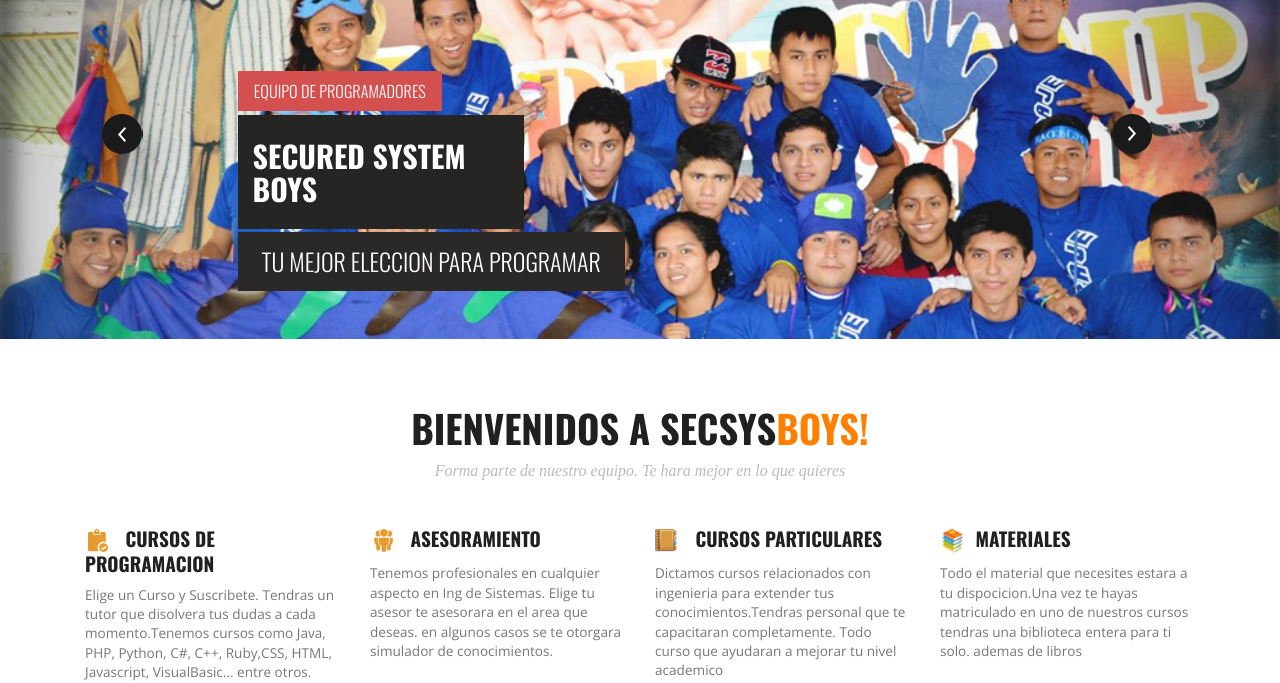
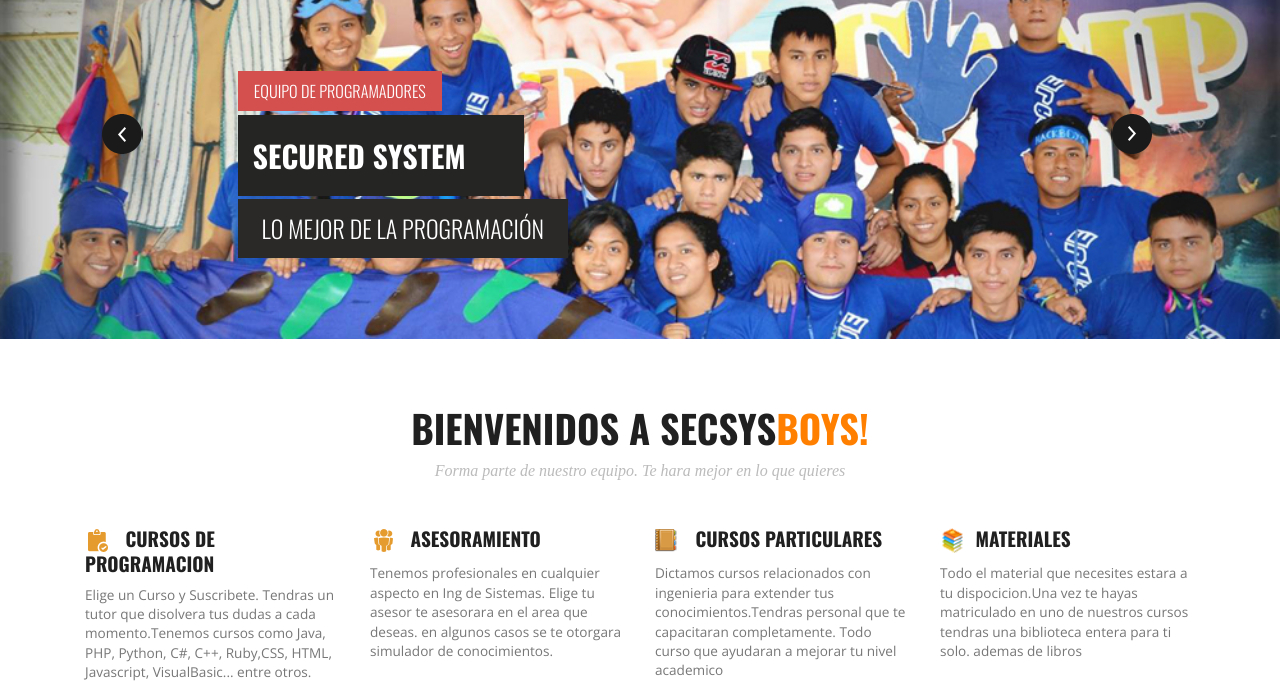
Before and after one commit to Abnerlico/SecSys, a plain HTML site: page Index.html in a window 1280 px wide. Shown: the part 129-812 px from the top of the page. Drawn offline with nearby package versions, Linux system fonts and the light colour scheme; a web font is replaced by a local one.

Commit message:
he renombrado la imformacion del slider

```diff
--- a/Index.html
+++ b/Index.html
@@ -106,8 +106,8 @@
 			          <div class="caption">
 			          	<div class="slide-text-info">
 			          		<span>Equipo de Programadores</span>
-			          		<h1>SECURED SYSTEM Boys</h1>
-			          		<label>Tu mejor eleccion para Programar</label>
+			          		<h1>SECURED SYSTEM </h1>
+			          		<label>Lo Mejor de la Programación</label>
 			          	</div>
 			          </div>
 			        </li>
@@ -116,8 +116,8 @@
 			          <div class="caption">
 			          	<div class="slide-text-info">
 			          		<span>Equipo de Programadores</span>
-			          		<h1>SECURED SYSTEM Boys</h1>
-			          		<label>Tu mejor eleccion para Programar</label>
+			          		<h1>SECURED SYSTEM </h1>
+			          		<label>Lo Mejor de la Programación</label>
 			          	</div>
 			          </div>
 			        </li>
@@ -126,8 +126,8 @@
 			           <div class="caption">
 			           	<div class="slide-text-info">
 			          		<span>Equipo de Programadores</span>
-			          		<h1>SECURED SYSTEM Boys</h1>
-			          		<label>Tu mejor eleccion para Programar</label>
+			          		<h1>SECURED SYSTEM </h1>
+			          		<label>Lo Mejor de la Programación</label>
 			          	</div>
 			          </div>
 			        </li>
```
